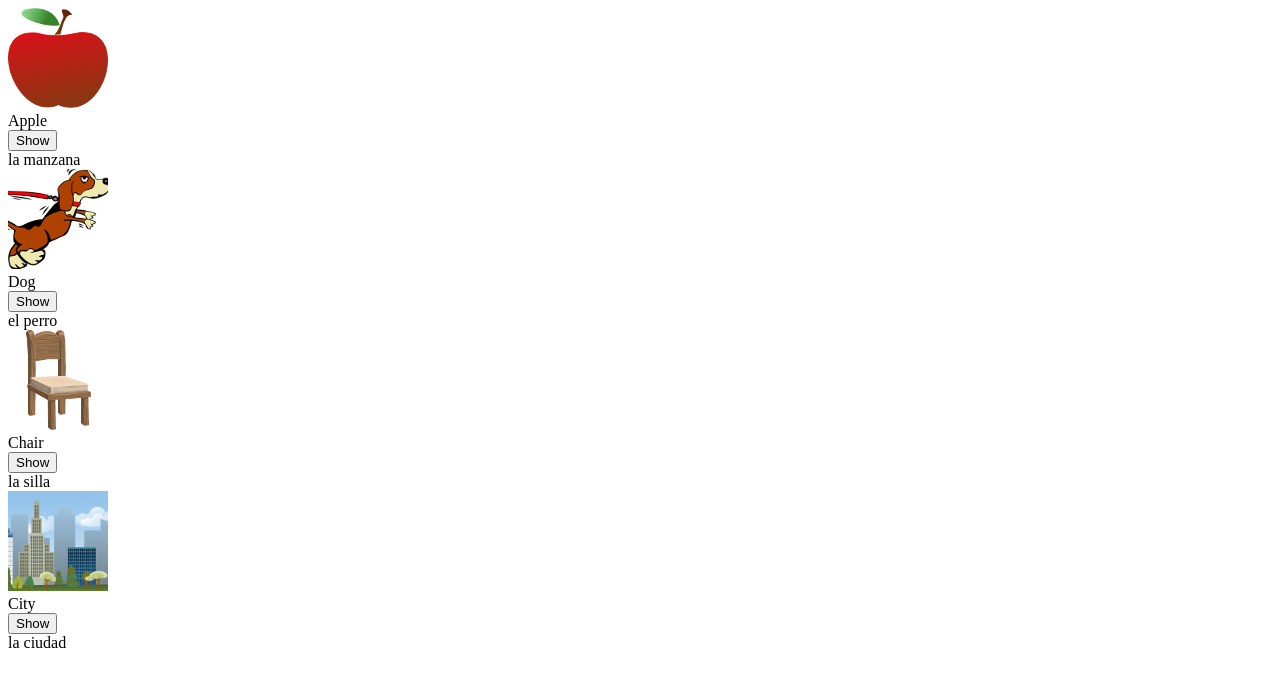
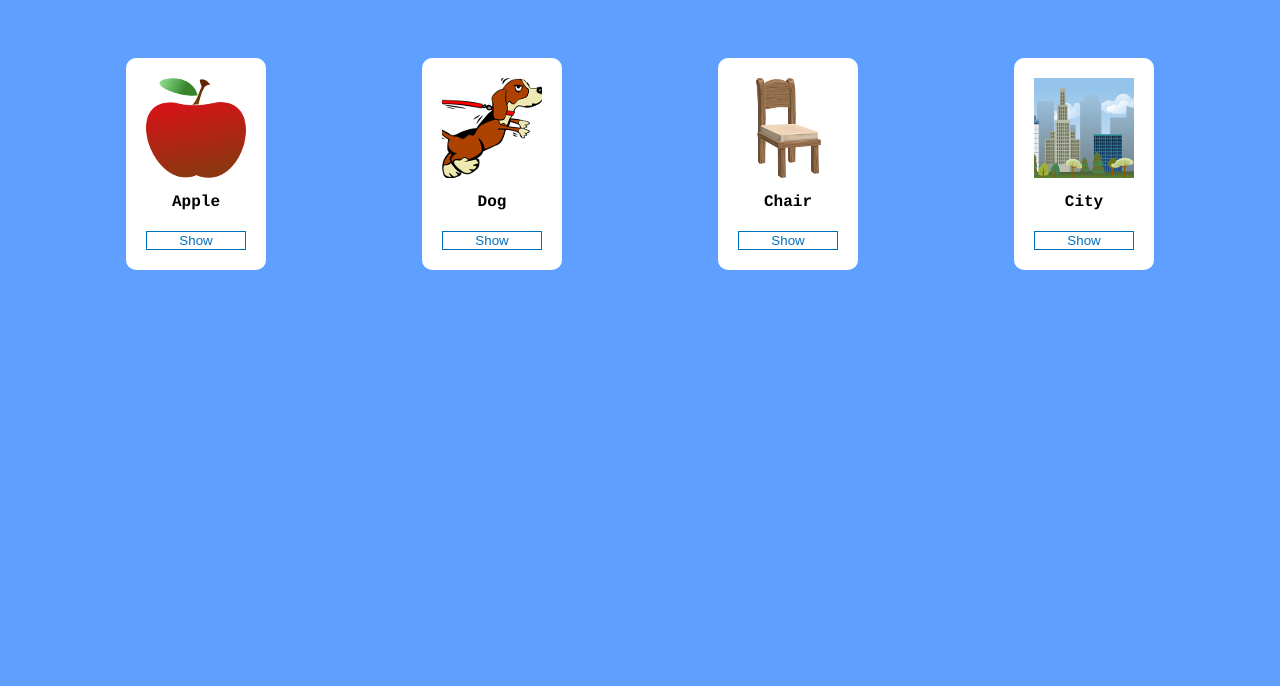
Before and after one commit to Sebeni/flashcards, a plain HTML site: page index.html in a window 1280 px wide. Drawn offline with Linux system fonts and the light colour scheme.

Commit message:
add basic css

```diff
--- a/index.html
+++ b/index.html
@@ -4,6 +4,7 @@
     <meta charset="UTF-8">
     <meta name="viewport" content="width=device-width, initial-scale=1.0">
     <title>Spanish flashcards</title>
+    <link rel="stylesheet" href="style.css">
 </head>
 <body>
     <div class="container">
--- /dev/null
+++ b/style.css
@@ -0,0 +1,39 @@
+body {
+    background: #5f9fff;
+    padding: 40px;
+    font-family: courier;
+}
+
+.container {
+    display: flex;
+    flex-flow: row wrap;
+    justify-content: space-around;
+
+}
+
+.card {
+    flex: none;
+    background: white;
+    margin-top: 10px;
+    padding: 20px;
+    border-radius: 10px;
+}
+
+.card-title, .card-answer {
+    text-align: center;
+    margin-top: 10px;
+    margin-bottom: 10px;
+    font-weight: bold;
+}
+
+.card-button {
+    width: 100%;
+    margin-top: 10px;
+    border: 1px solid #0070bb;
+    background: white;
+    color: #0070bb;
+}
+
+.card-answer {
+    display: none;
+}
```
